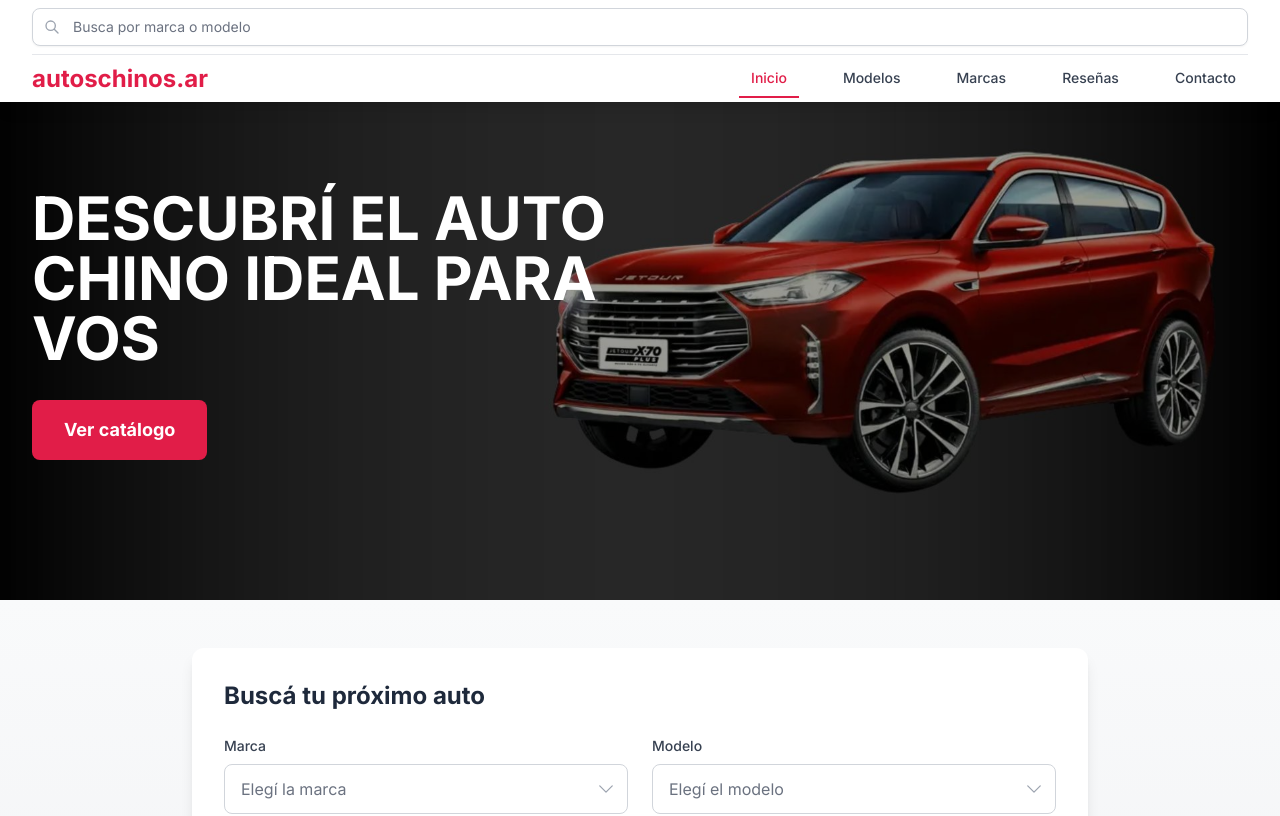
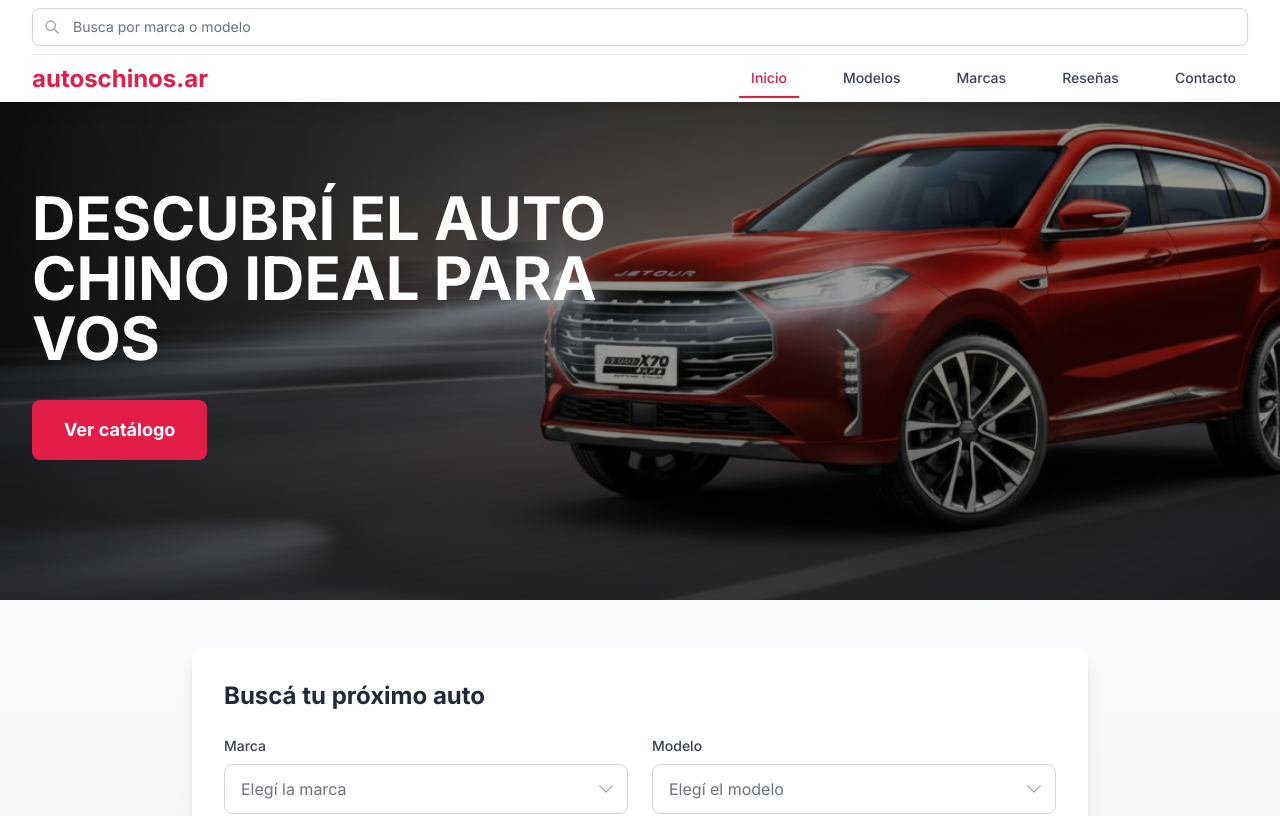
Before and after one commit to martingalmarino/autoschinos, a React (Vite) app: page / in a window 1280 px wide. Shown: the top 816 px of the page. Built offline with nearby package versions, Linux system fonts and the light colour scheme.

Commit message:
Update hero background image to use hero.svg

```diff
--- a/src/components/Hero.tsx
+++ b/src/components/Hero.tsx
@@ -7,7 +7,7 @@
       <div
         className="absolute inset-0 bg-cover bg-center bg-no-repeat"
         style={{
-          backgroundImage: `url('/images/hero-bg.jpg')`
+          backgroundImage: `url('/images/hero.svg')`
         }}
       />
 
```
Also changed, not shown: public/images/hero.svg (added).
